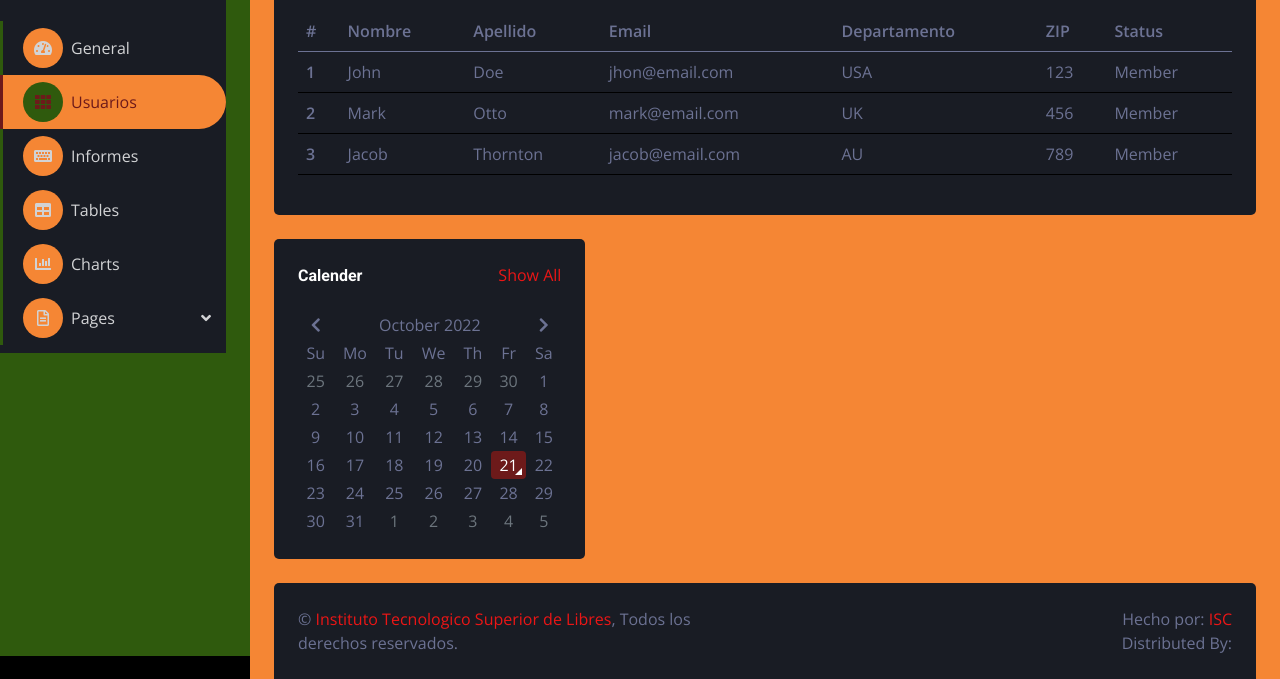
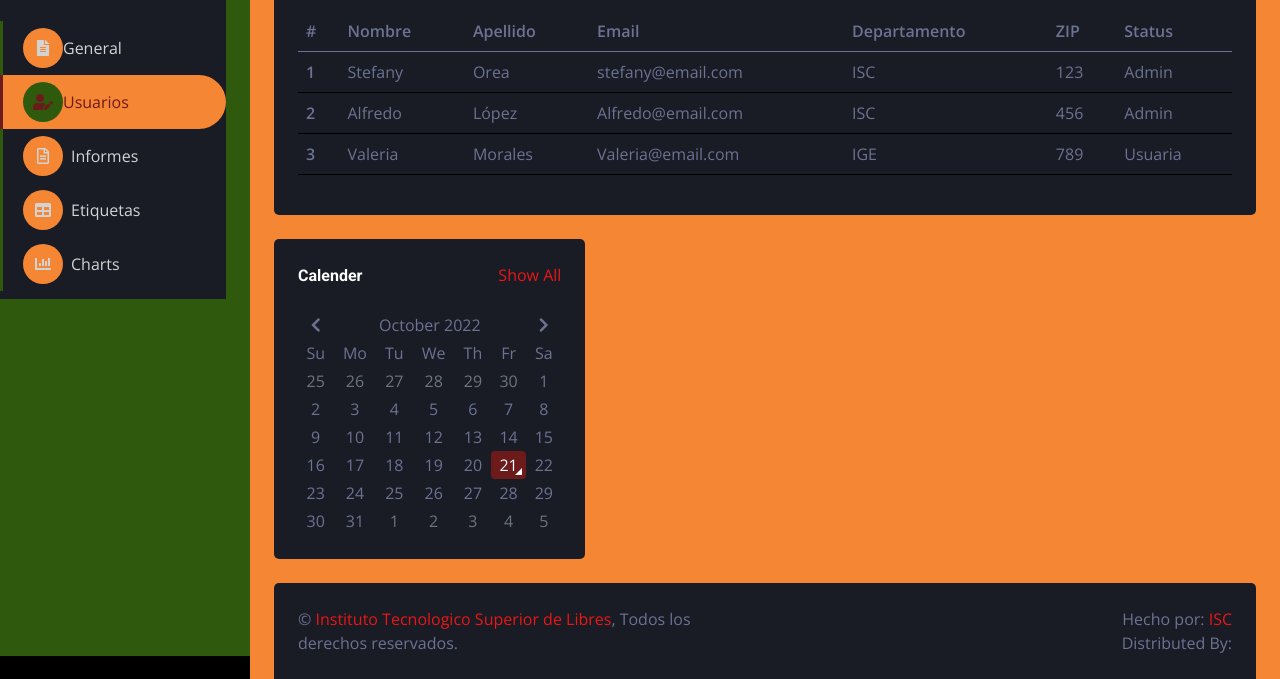
Before and after one commit to Sorea14/darkpan-1.0.0, a plain HTML site: page pages/usuarios.html in a window 1280 px wide. Shown: the part 144-823 px from the top of the page. Drawn offline with nearby package versions, Linux system fonts and the light colour scheme; files whose address does not match are found by name.

Commit message:
Informe, Usuario
Texto y tablas

```diff
--- a/pages/usuarios.html
+++ b/pages/usuarios.html
@@ -59,20 +59,12 @@
                     </div>
                 </div>
                 <div class="navbar-nav w-100">
-                    <a href="general.html" class="nav-item nav-link"><i class="fa fa-tachometer-alt me-2"></i>General</a>
-                    <a href="usuario.html" class="nav-item nav-link active"><i class="fa fa-th me-2"></i>Usuarios</a>
-                    <a href="informes.html" class="nav-item nav-link"><i class="fa fa-keyboard me-2"></i>Informes</a>
-                    <a href="table.html" class="nav-item nav-link"><i class="fa fa-table me-2"></i>Tables</a>
+                    <a href="general.html" class="nav-item nav-link"><i class="fa fa-file-alt"></i>General</a>
+                    <a href="usuario.html" class="nav-item nav-link active"><i class="fa fa-user-edit"></i>Usuarios</a>
+                    <a href="informes.html" class="nav-item nav-link"><i class="far fa-file-alt me-2"></i>Informes</a>
+                    <a href="table.html" class="nav-item nav-link"><i class="fa fa-table me-2"></i>Etiquetas</a>
                     <a href="chart.html" class="nav-item nav-link"><i class="fa fa-chart-bar me-2"></i>Charts</a>
-                    <div class="nav-item dropdown">
-                        <a href="#" class="nav-link dropdown-toggle" data-bs-toggle="dropdown"><i class="far fa-file-alt me-2"></i>Pages</a>
-                        <div class="dropdown-menu bg-transparent border-0">
-                            <a href="signin.html" class="dropdown-item">Sign In</a>
-                            <a href="signup.html" class="dropdown-item">Sign Up</a>
-                            <a href="404.html" class="dropdown-item">404 Error</a>
-                            <a href="blank.html" class="dropdown-item">Blank Page</a>
-                        </div>
-                    </div>
+
                 </div>
             </nav>
         </div>
@@ -155,30 +147,30 @@
                                     <tbody>
                                         <tr>
                                             <th scope="row">1</th>
-                                            <td>John</td>
-                                            <td>Doe</td>
-                                            <td>jhon@email.com</td>
-                                            <td>USA</td>
+                                            <td>Stefany</td>
+                                            <td>Orea</td>
+                                            <td>stefany@email.com</td>
+                                            <td>ISC</td>
                                             <td>123</td>
-                                            <td>Member</td>
+                                            <td>Admin</td>
                                         </tr>
                                         <tr>
                                             <th scope="row">2</th>
-                                            <td>Mark</td>
-                                            <td>Otto</td>
-                                            <td>mark@email.com</td>
-                                            <td>UK</td>
+                                            <td>Alfredo</td>
+                                            <td>López</td>
+                                            <td>Alfredo@email.com</td>
+                                            <td>ISC</td>
                                             <td>456</td>
-                                            <td>Member</td>
+                                            <td>Admin</td>
                                         </tr>
                                         <tr>
                                             <th scope="row">3</th>
-                                            <td>Jacob</td>
-                                            <td>Thornton</td>
-                                            <td>jacob@email.com</td>
-                                            <td>AU</td>
+                                            <td>Valeria</td>
+                                            <td>Morales</td>
+                                            <td>Valeria@email.com</td>
+                                            <td>IGE</td>
                                             <td>789</td>
-                                            <td>Member</td>
+                                            <td>Usuaria</td>
                                         </tr>
                                     </tbody>
                                 </table>
```
Also changed, not shown: pages/informes.html (+1 -1 lines), signin.html (+1 -1 lines).
